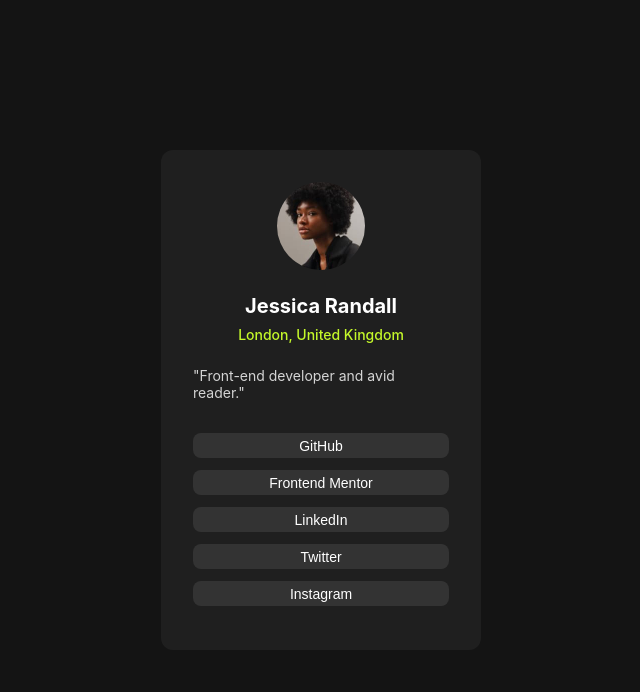
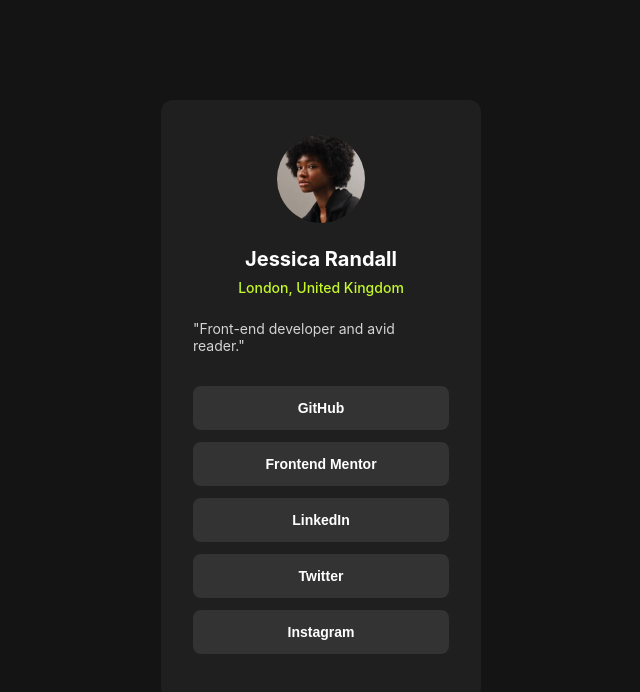
Before and after one commit to joaopedoss/profile-card, a plain HTML site: page index.html in a window 1280 px wide. Shown: the whole page, without its empty margins (319-959 px from the left). Drawn offline with Linux system fonts and the light colour scheme.

Commit message:
first final test

```diff
--- a/style.css
+++ b/style.css
@@ -17,7 +17,7 @@ body {
 div {
     background-color: #1F1F1F;
     width: 320px;
-    height: 500px;
+    height: 600px;
     display: flex;
     flex-direction: column;
     align-items: center;
@@ -64,4 +64,5 @@ button {
     font-size: 14px;
     font-weight: 500;
     margin-bottom: 12px;
+    font-weight: 600;
 }
```
